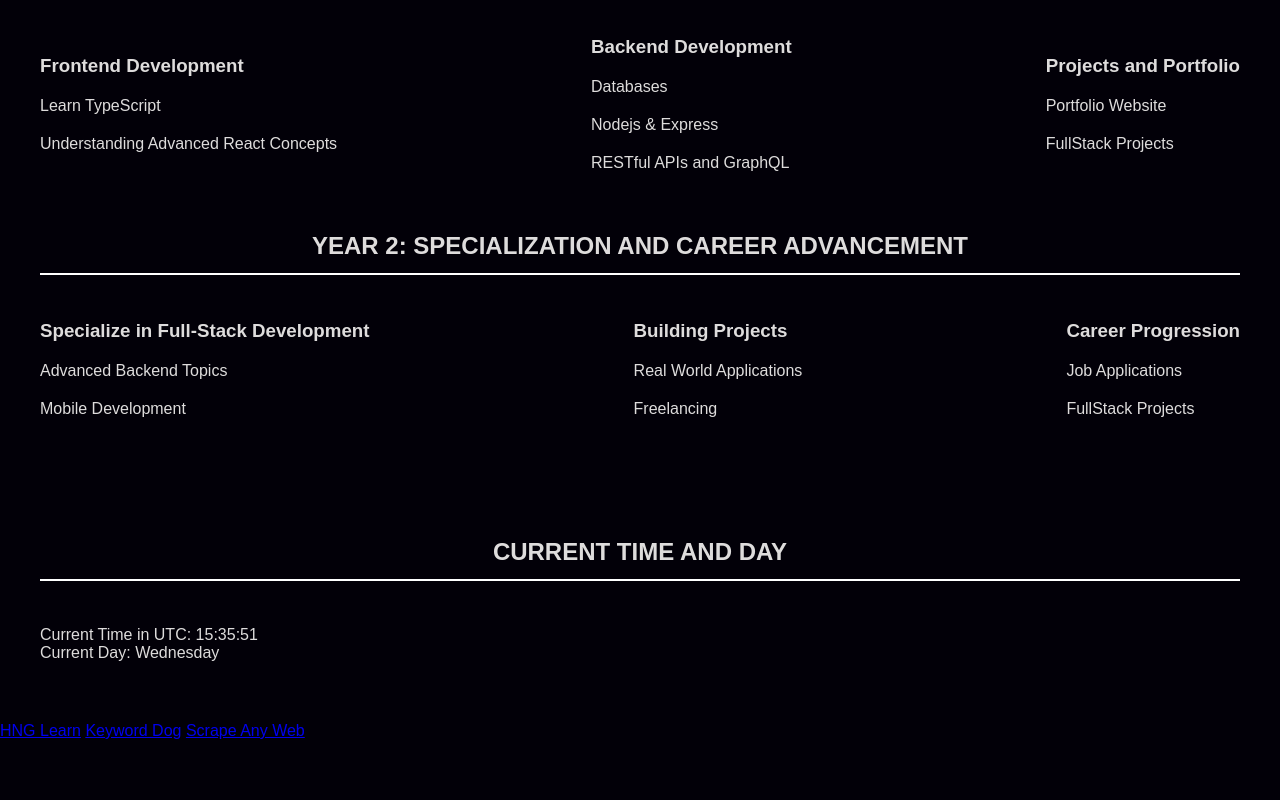
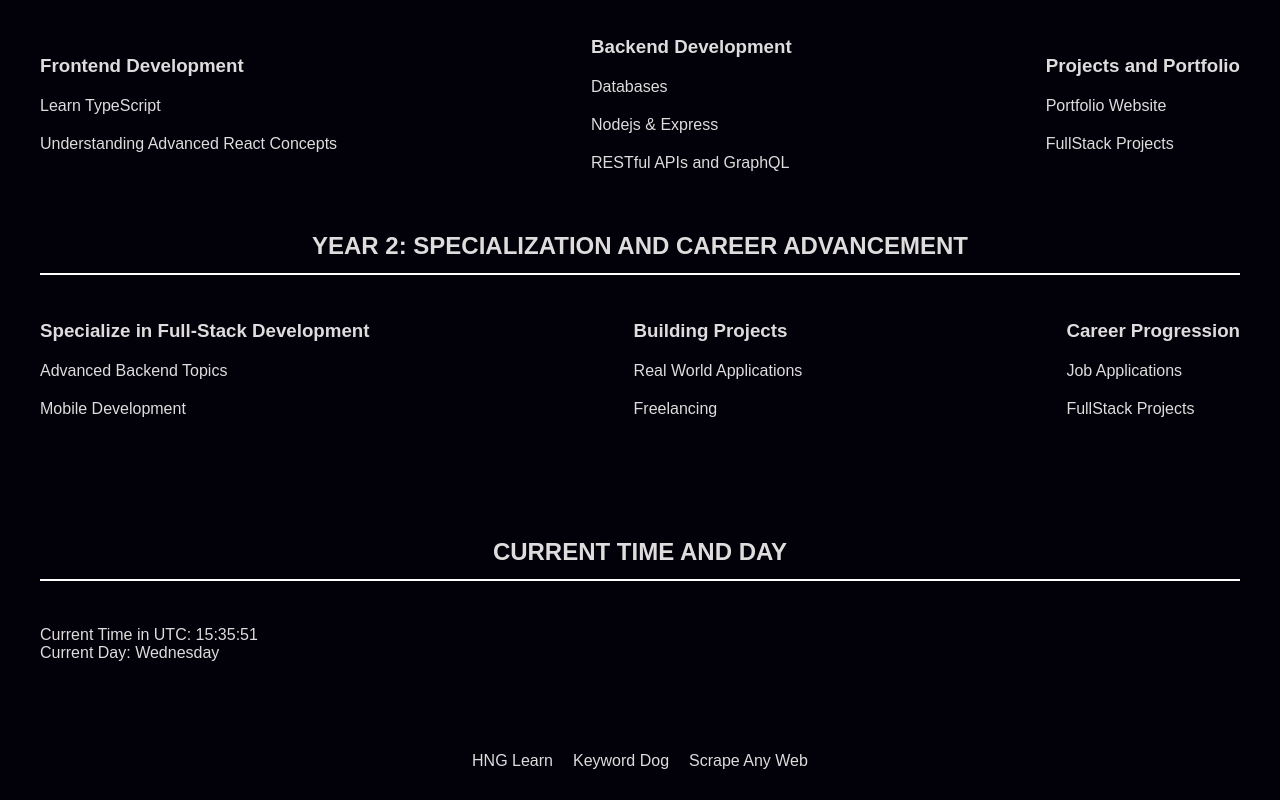
Before and after one commit to Orisabiyi/tech-goal, a plain HTML site: page index.html in a window 1280 px wide. Shown: the part 777-1577 px from the top of the page. Before the commit the page ends 1517 px from the top, so only its background shows below. Drawn offline with Linux system fonts and the light colour scheme; a script that the page names is missing.

Commit message:
completed the footer name and styled it including the link tags

```diff
--- a/style.css
+++ b/style.css
@@ -111,6 +111,27 @@ img {
   gap: 2rem;
 }
 
+footer {
+  display: flex;
+  align-items: center;
+  justify-content: center;
+  gap: 2rem;
+
+  padding: 3rem;
+}
+
+a:link,
+a:visited {
+  display: inline-block;
+  text-decoration: none;
+  color: unset;
+}
+
+a:hover {
+  text-decoration: underline;
+  transition: all 2s;
+}
+
 @media (max-width: 600px) {
   body {
     font-size: 1.4rem;
```
Also changed, not shown: index.html (+1 -1 lines).
